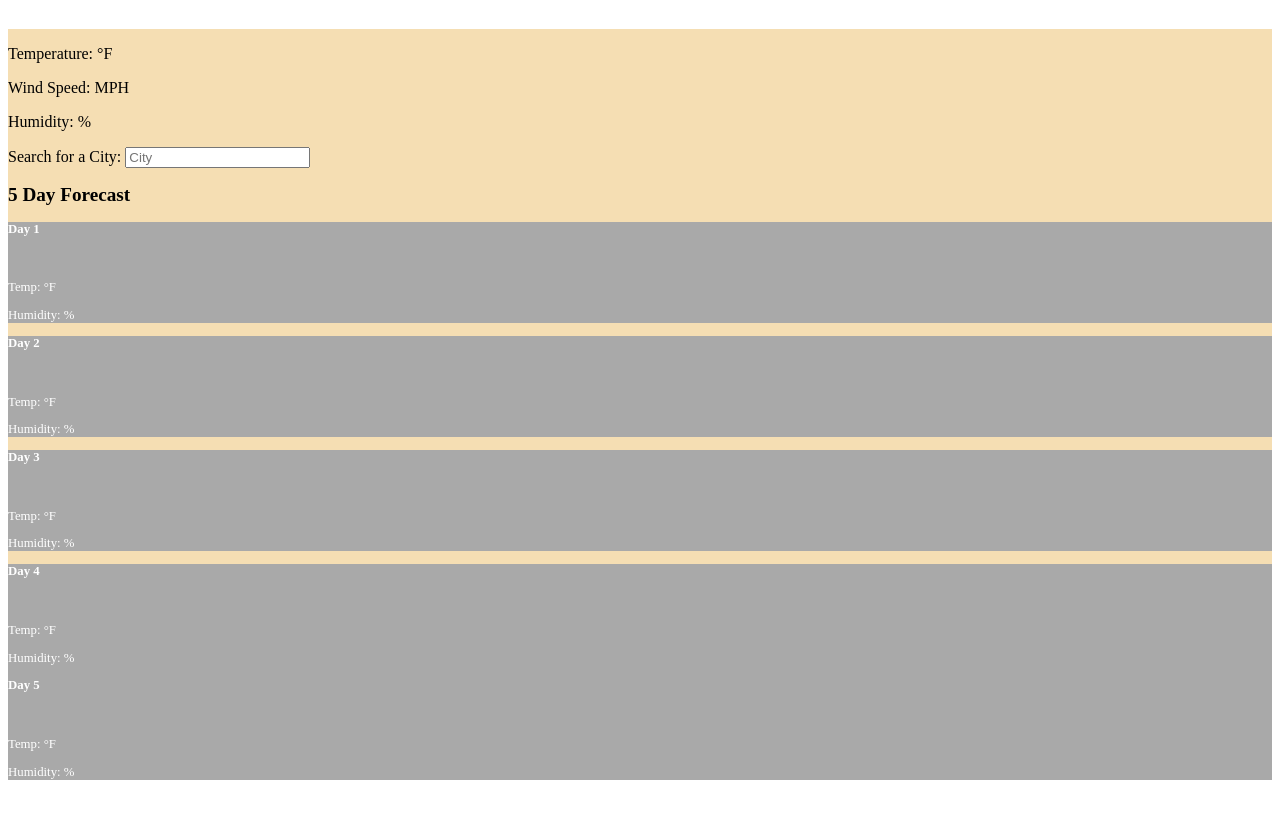
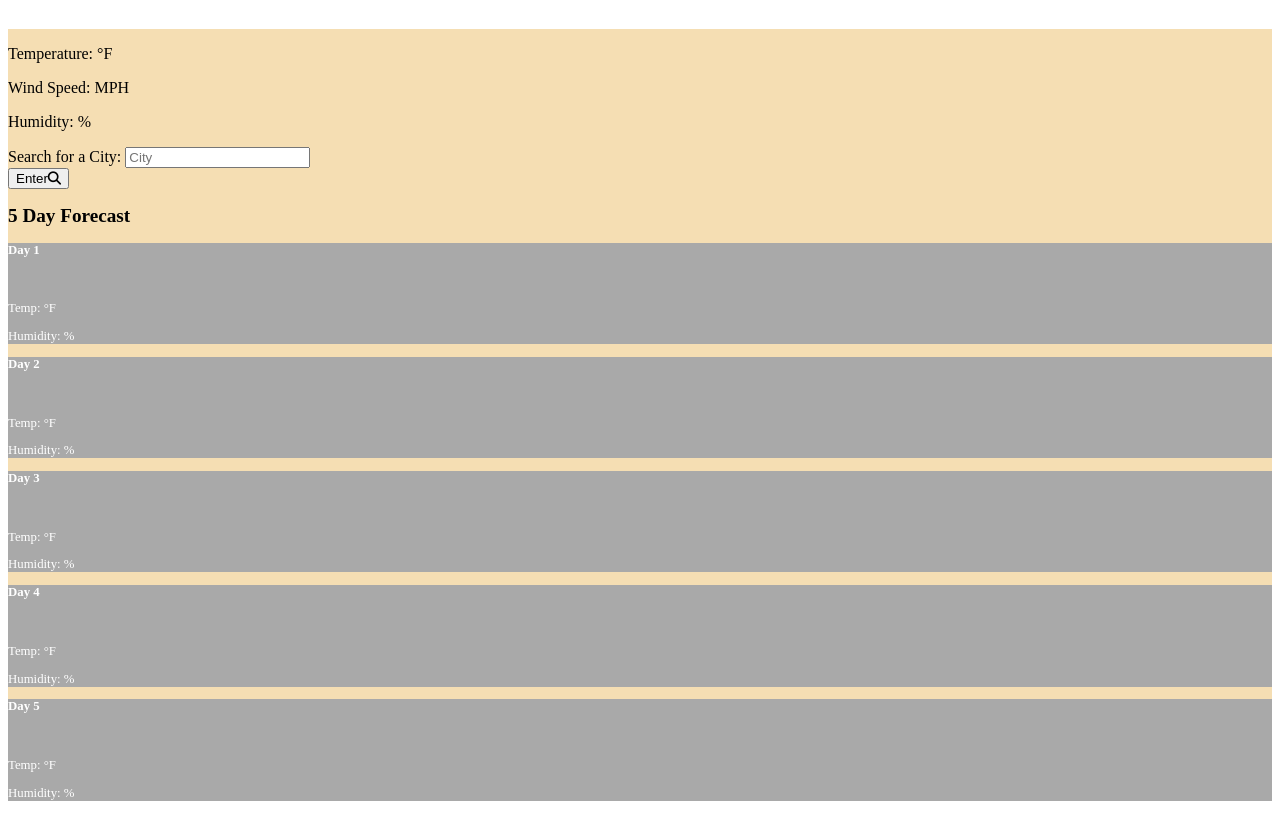
Before and after one commit to Iamshaylajade/Coma-Berenices-6, a plain HTML site: page index.html in a window 1280 px wide. Shown: the part 89-903 px from the top of the page. Before the commit the page ends 882 px from the top, so only its background shows below. Drawn offline with Linux system fonts and the light colour scheme.

Commit message:
html updates

```diff
--- a/index.html
+++ b/index.html
@@ -51,6 +51,12 @@
                     <label for="city-input">Search for a City:</label>
                     <input type="text" placeholder="City" class="form-control" id="city-input">
                 </div>
+            <div class="col-auto">
+                <button type="submit" class="btn btn-primary mb-2 align-text-bottom"
+                id="search-btn">Enter<i class="fas fa-search"></i></button>
+            </div>
+            </div>
+        </form>
 
                         <div class="col-12 fiveDay">
                             <h2>5 Day Forecast</h2>
@@ -108,6 +114,8 @@
                                             <p class="card-subtitle mb-2 text-muted">Humidity: <span
                                             class="fiveDay-humid"></span>%</p>
                                         </div>
+                                    </div>
+                                </div>
 
                                 <div class="col-sm-10 col-md-4 col-lg-2 p-1 text-center">
                                 <div class="card day-4 m-0">
@@ -130,7 +138,7 @@
 
         <!-- </div> -->
 
-    <!-- </div> -->
+            </main>
 <script src="script.js"></script>
 </body>
 </html>
```
Lines whose indentation alone changed are shown as unchanged.
